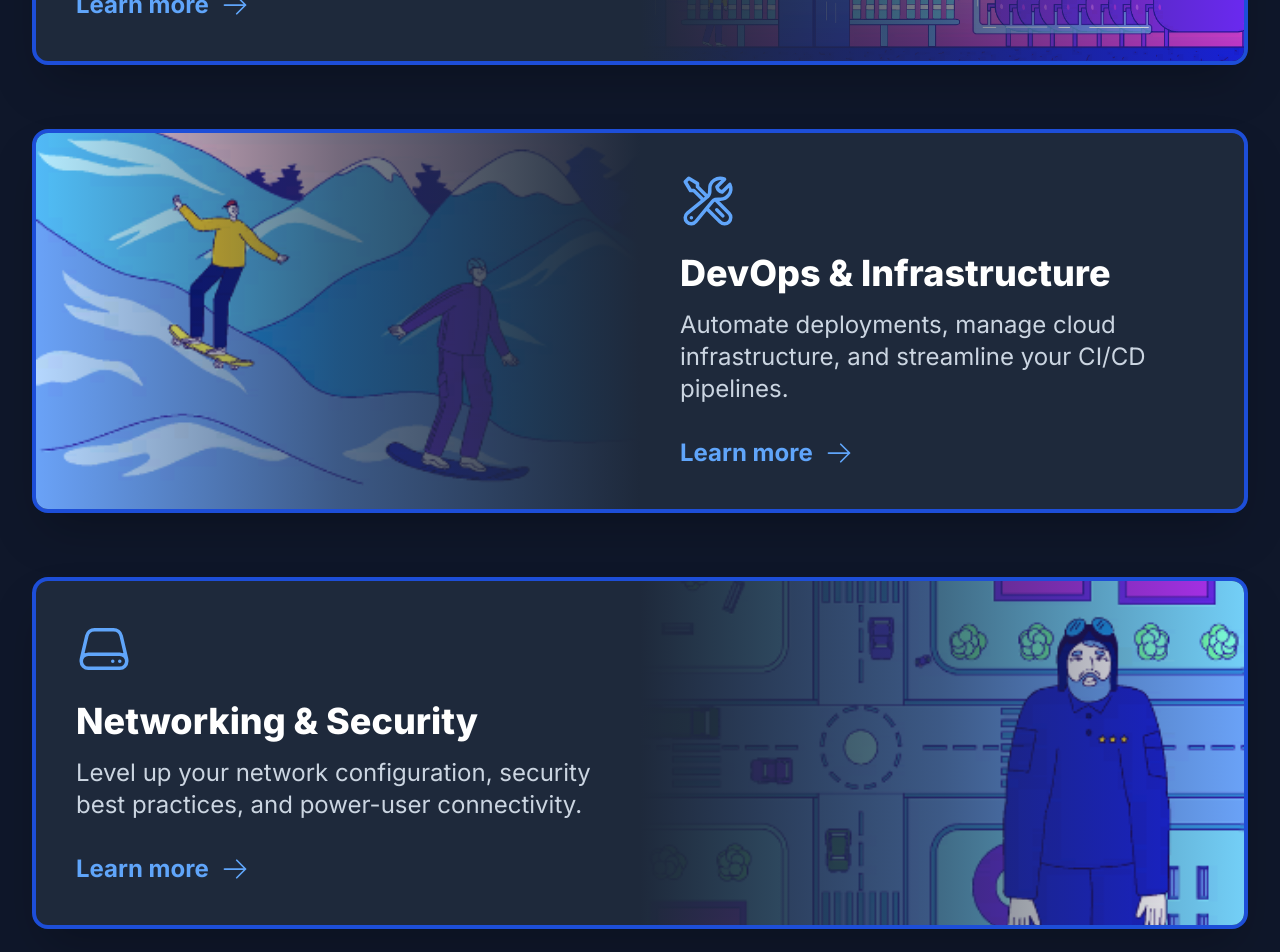
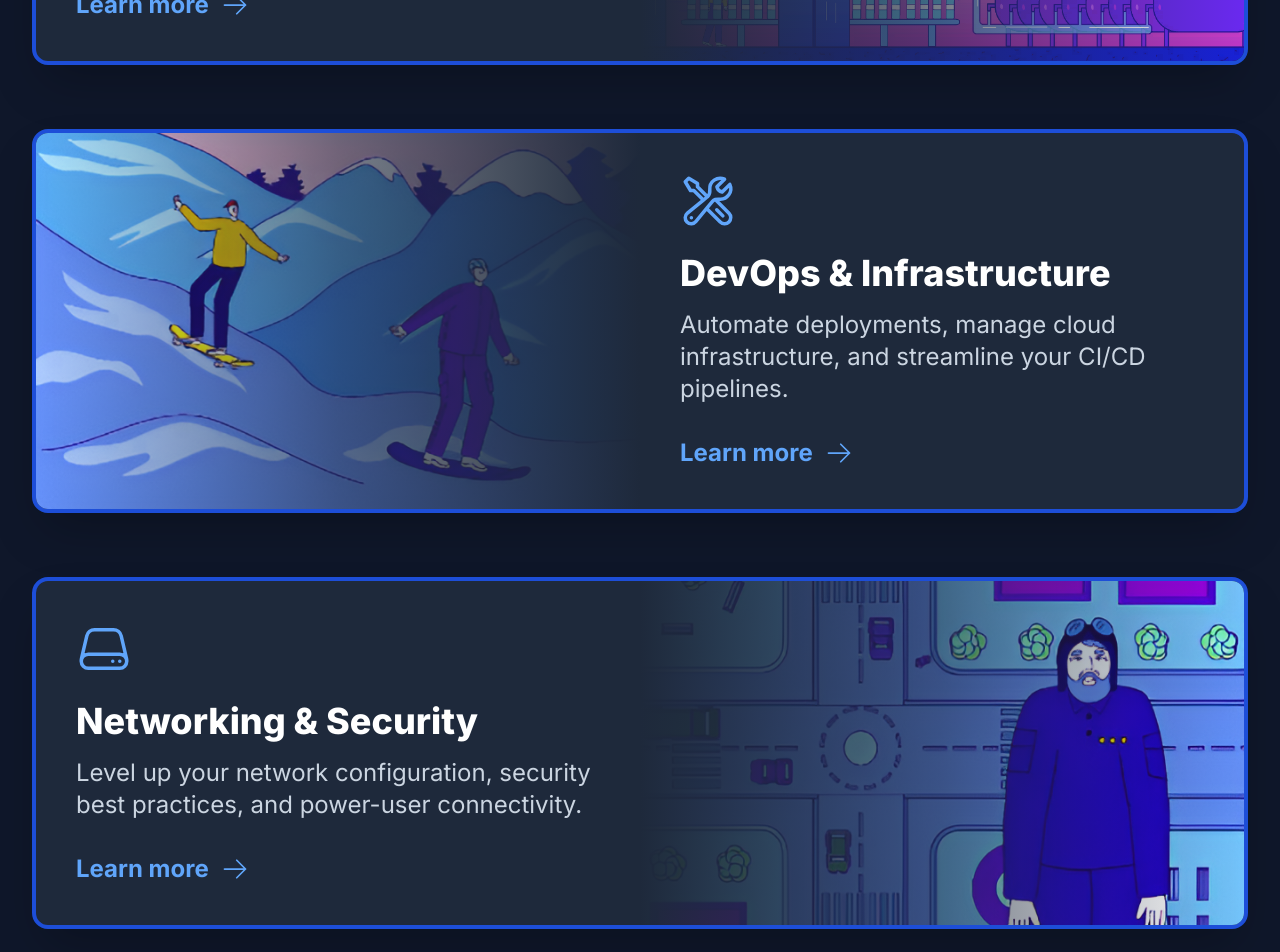
Before and after one commit to oldwestsolutions/deadwood, a Next.js app: page / in a window 1280 px wide. Shown: the part 1700-2652 px from the top of the page. Built offline with nearby package versions, Linux system fonts and the light colour scheme.

Commit message:
Update site title to 'Deadwood Software' and update DevOps/Networking card images

```diff
--- a/src/app/layout.tsx
+++ b/src/app/layout.tsx
@@ -9,7 +9,7 @@ import Footer from '@/components/Footer';
 const inter = Inter({ subsets: ['latin'] });
 
 export const metadata: Metadata = {
-  title: 'Deadwood Help Desk',
+  title: 'Deadwood Software',
   description: 'Your comprehensive platform for development support and knowledge sharing',
 };
 
--- a/src/app/page.tsx
+++ b/src/app/page.tsx
@@ -22,14 +22,14 @@ const categories = [
     description: "Automate deployments, manage cloud infrastructure, and streamline your CI/CD pipelines.",
     icon: WrenchScrewdriverIcon,
     href: "/categories/devops",
-    image: "/devops.png",
+    image: "/devopss.png",
   },
   {
     name: "Networking & Security",
     description: "Level up your network configuration, security best practices, and power-user connectivity.",
     icon: ServerIcon,
     href: "/categories/networking",
-    image: "/networking.png",
+    image: "/networkings.png",
   },
 ];
 
```
Also changed, not shown: public/devopss.png (added), public/networkings.png (added).
